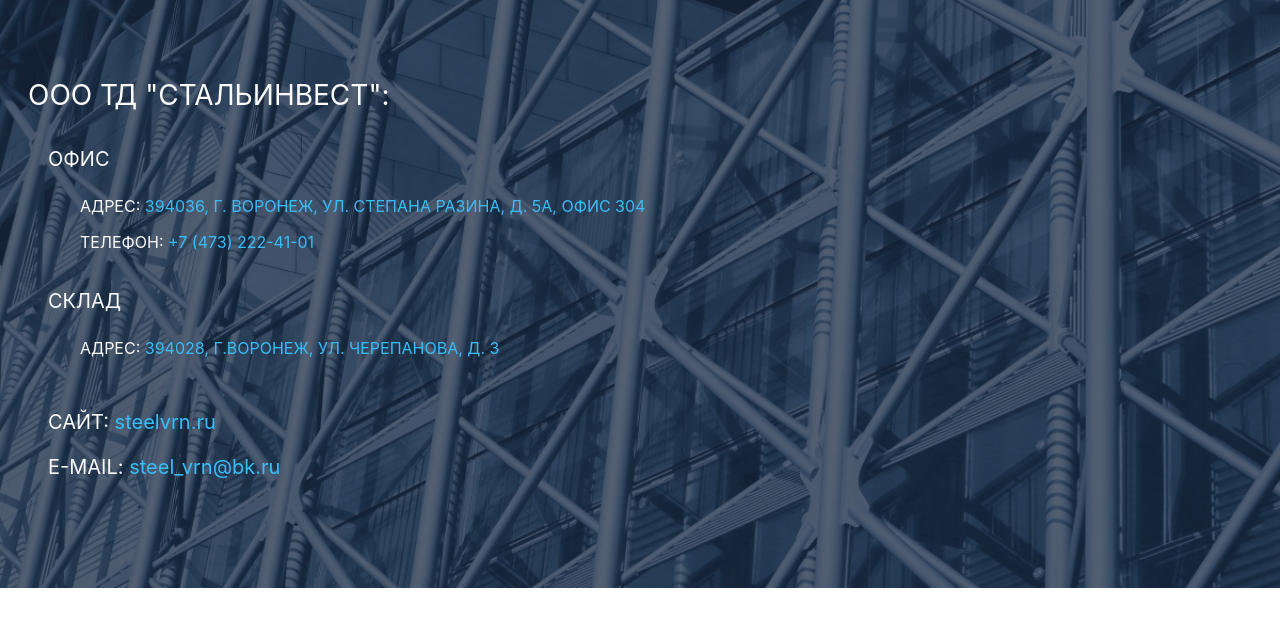
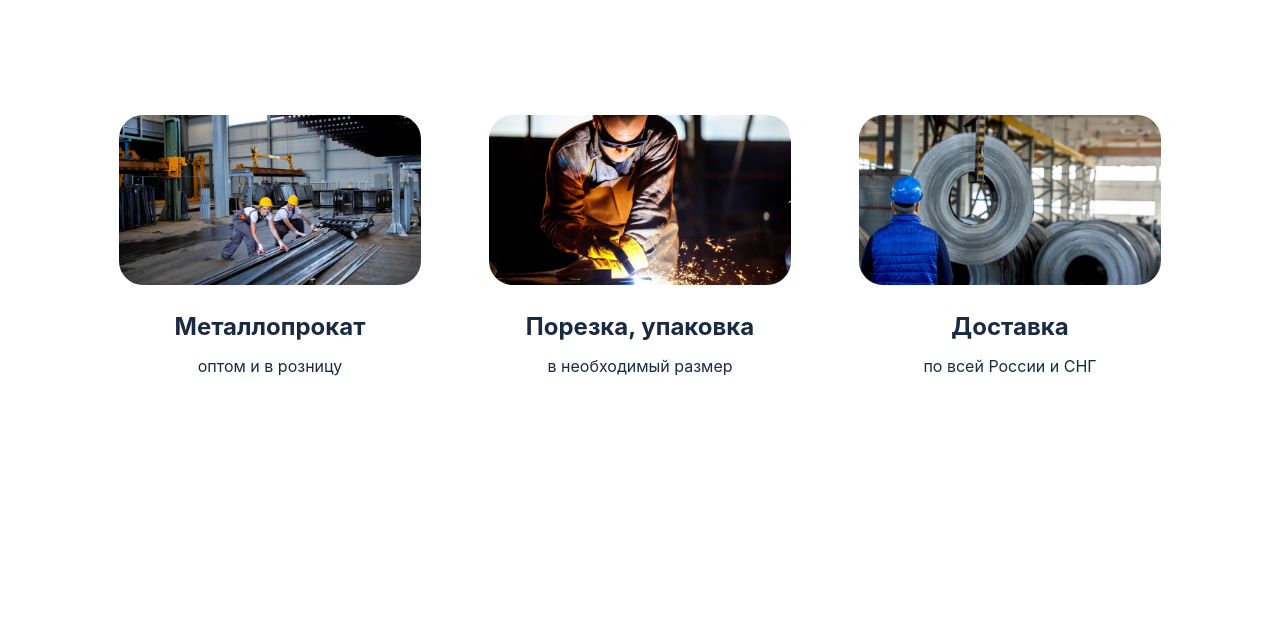
Before and after one commit to Alex-g-h/alex-metal, a React (Create React App) app: page / in a window 1280 px wide. Shown: the top 626 px of the page. Built offline with nearby package versions, Linux system fonts and the light colour scheme.

Commit message:
actions. footer variable current year

```diff
--- a/src/App.js
+++ b/src/App.js
@@ -13,14 +13,14 @@ import ProductsPart from './app/components/productsPart'
 function App() {
   return (
     <div className="App">
-      {/* <CompanyPart /> */}
-      {/* <ActionsPart /> */}
+      {/* <CompanyPart /> */} {/* // [+] */}
+      <ActionsPart />
       {/* <InfoPart /> */}
       {/* <AchievementsPart /> */}
       {/* <ProductsPart /> */}
       {/* <PartnersPart /> */}
       {/* <FormPart /> // old comment*/}
-      <ContactsPart />
+      {/* <ContactsPart /> */} {/* // [+] */}
       {/* <FooterPart /> */}
     </div>
   )
--- a/src/app/components/footerPart.jsx
+++ b/src/app/components/footerPart.jsx
@@ -1,6 +1,8 @@
-import React from "react";
+import React from 'react'
 
 const FooterPart = () => {
+  const currDate = new Date()
+
   return (
     <div className="footer footer-background">
       {/* // <div className="footer"> */}
@@ -9,7 +11,7 @@ const FooterPart = () => {
           <div className="footer_logo">
             <img
               className="company-logo"
-              src={require("../../assets/logos/company/logo-rgb_blue.png")}
+              src={require('../../assets/logos/company/logo-rgb_blue.png')}
               alt=""
               width="50%"
             />
@@ -21,7 +23,7 @@ const FooterPart = () => {
             </div>
           </div>
           <div className="footer_copyright">
-            <span></span> 2023
+            <span></span> {currDate.getFullYear()}
           </div>
         </div>
         <div className="footer_right">
@@ -52,7 +54,7 @@ const FooterPart = () => {
         </div>
       </div>
     </div>
-  );
-};
+  )
+}
 
-export default FooterPart;
+export default FooterPart
```
